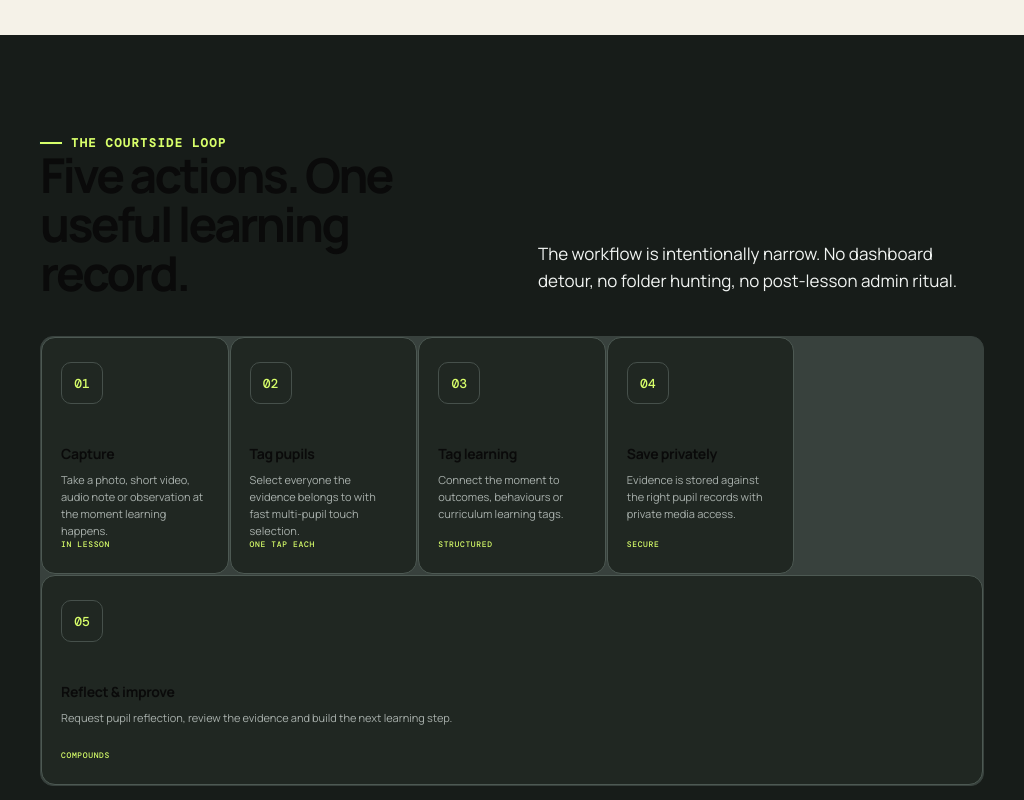
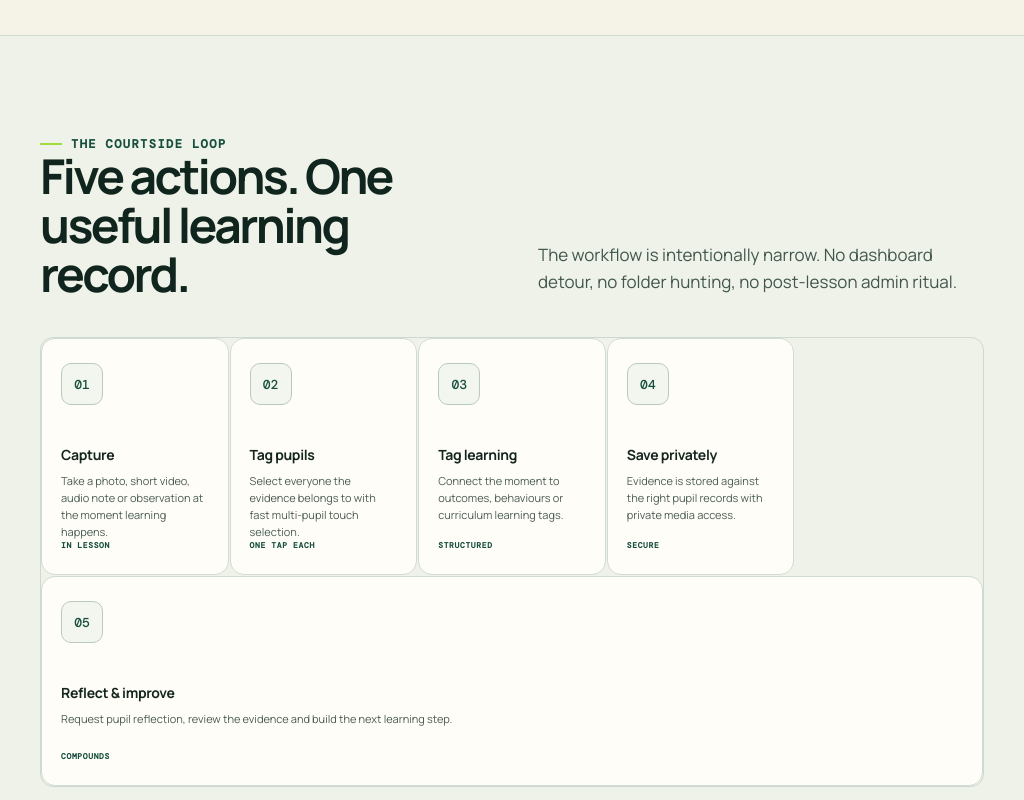
Before and after one commit to TSumerfield/sportfolio_app, a Next.js app: page / in a window 1024 px wide. Shown: the part 1660-2460 px from the top of the page. Built offline with nearby package versions, Linux system fonts and the light colour scheme.

Commit message:
Improve courtside loop readability with light section

```diff
--- a/app/landing-polish.css
+++ b/app/landing-polish.css
@@ -1,4 +1,17 @@
-.landing{background:#f4f0e7;color:#18201c}.land-nav{background:#f4f0e7}.land-navlinks{color:#37423c}.land-navlinks a{opacity:1}.land-nav-cta{background:#123f32!important;color:#fff!important;border:1px solid #123f32;box-shadow:0 8px 24px rgba(18,63,50,.12)}.land-primary{background:#123f32!important;color:#fff!important;box-shadow:0 8px 24px rgba(18,63,50,.14)}.land-secondary{background:#fff;border-color:#d8d4ca;color:#202823}.land-lead,.land-section-head p,.problem p,.privacy-copy>p,.intelligence p,.pilot p{opacity:1}.land-lead{color:#4d5852}.land-section-head p{color:#525f58}.problem p{color:#59645e}.privacy-copy>p{color:#56615b}.intelligence p{color:#56615b}.landing .land-kicker{color:#174f3e}.landing .flow-wrap .land-kicker{color:#d8ff6a;font-size:12px;font-weight:700;letter-spacing:.12em}.landing .flow-wrap .land-section-head p{color:#f1f4f2}.flow-step p{color:#eef2ef}.land-footer{color:#606a64}
+.landing{background:#f4f0e7;color:#18201c}.land-nav{background:#f4f0e7}.land-navlinks{color:#37423c}.land-navlinks a{opacity:1}.land-nav-cta{background:#123f32!important;color:#fff!important;border:1px solid #123f32;box-shadow:0 8px 24px rgba(18,63,50,.12)}.land-primary{background:#123f32!important;color:#fff!important;box-shadow:0 8px 24px rgba(18,63,50,.14)}.land-secondary{background:#fff;border-color:#d8d4ca;color:#202823}.land-lead,.land-section-head p,.problem p,.privacy-copy>p,.intelligence p,.pilot p{opacity:1}.land-lead{color:#4d5852}.land-section-head p{color:#525f58}.problem p{color:#59645e}.privacy-copy>p{color:#56615b}.intelligence p{color:#56615b}.landing .land-kicker{color:#174f3e}.land-footer{color:#606a64}
+
+/* Courtside Loop: high-contrast light treatment for iPad and desktop readability. */
+.landing .flow-wrap{background:#eef2e8!important;color:#14251e!important;border-top:1px solid rgba(18,63,50,.12);border-bottom:1px solid rgba(18,63,50,.12)}
+.landing .flow-wrap .land-kicker{color:#174f3e!important;font-size:12px;font-weight:800;letter-spacing:.12em}
+.landing .flow-wrap .land-kicker:before{background:#9fdc3b;box-shadow:none}
+.landing .flow-wrap .land-section-head h2{color:#10251d!important}
+.landing .flow-wrap .land-section-head p{color:#41564d!important;opacity:1!important}
+.landing .flow{background:#cfd9d2;border-color:#cfd9d2}
+.landing .flow-step{background:#fffdf8!important;color:#14251e!important;border-color:#d1dbd4!important}
+.landing .flow-icon{border-color:#b8c9bf!important;background:#f2f6ee;color:#174f3e!important}
+.landing .flow-step h3{color:#14251e!important}
+.landing .flow-step p{color:#4a5d54!important;opacity:1!important}
+.landing .flow-time{color:#174f3e!important;font-weight:800}
 
 /* Courtside Loop: readability is prioritised over card density on iPad. */
 @media(min-width:951px) and (max-width:1240px){
@@ -6,13 +19,13 @@
   .flow-wrap .land-section-head{grid-template-columns:1fr 1fr;gap:52px;margin-bottom:38px;align-items:end}
   .flow-wrap .land-section-head h2{font-size:48px;line-height:1.02}
   .flow-wrap .land-section-head p{font-size:17px;line-height:1.6;max-width:500px}
-  .flow{grid-template-columns:repeat(2,minmax(0,1fr));gap:14px;background:transparent;border:0;overflow:visible}
-  .flow-step{min-height:238px;border:1px solid #4d5953;border-radius:14px;padding:28px 30px;background:#202722}
+  .flow{grid-template-columns:repeat(2,minmax(0,1fr));gap:14px;background:transparent!important;border:0;overflow:visible}
+  .flow-step{min-height:238px;border:1px solid #d1dbd4;border-radius:14px;padding:28px 30px;background:#fffdf8!important}
   .flow-step:last-child{grid-column:1/-1;min-height:210px}
-  .flow-icon{width:48px;height:48px;margin-bottom:26px;font-size:14px;border-color:#5b6761}
+  .flow-icon{width:48px;height:48px;margin-bottom:26px;font-size:14px}
   .flow-step h3{font-size:24px;line-height:1.2;margin-bottom:10px}
   .flow-step p{font-size:16px;line-height:1.55;max-width:520px}
-  .flow-time{font-size:11px;font-weight:700;letter-spacing:.08em}
+  .flow-time{font-size:11px;font-weight:800;letter-spacing:.08em}
 }
 
 @media(min-width:621px) and (max-width:950px){
@@ -20,13 +33,13 @@
   .flow-wrap .land-section-head{margin-bottom:34px}
   .flow-wrap .land-section-head h2{font-size:44px}
   .flow-wrap .land-section-head p{font-size:16px;line-height:1.6}
-  .flow{grid-template-columns:repeat(2,minmax(0,1fr));gap:12px;background:transparent;border:0;overflow:visible}
-  .flow-step{min-height:220px;border:1px solid #4d5953;border-radius:12px;padding:24px}
+  .flow{grid-template-columns:repeat(2,minmax(0,1fr));gap:12px;background:transparent!important;border:0;overflow:visible}
+  .flow-step{min-height:220px;border:1px solid #d1dbd4;border-radius:12px;padding:24px}
   .flow-step:last-child{grid-column:1/-1}
   .flow-icon{width:46px;height:46px;margin-bottom:22px;font-size:14px}
   .flow-step h3{font-size:22px;line-height:1.2}
   .flow-step p{font-size:15px;line-height:1.55}
-  .flow-time{font-size:10px;font-weight:700}
+  .flow-time{font-size:10px;font-weight:800}
 }
 
-@media(max-width:620px){.land-navlinks{gap:8px}.land-nav-cta{font-size:11px}.land-hero{padding-top:34px}.land-hero h1{font-size:48px;line-height:.98}.land-proof{gap:12px}.pilot .land-primary{width:100%}.flow-wrap .land-section-head p{font-size:16px;line-height:1.6}.flow{gap:10px;background:transparent;border:0;overflow:visible}.flow-step{min-height:190px;border:1px solid #4d5953;border-radius:12px;padding:24px}.flow-icon{width:46px;height:46px;font-size:14px}.flow-step h3{font-size:22px}.flow-step p{font-size:15px;line-height:1.55}.flow-time{font-size:10px;font-weight:700}}
+@media(max-width:620px){.land-navlinks{gap:8px}.land-nav-cta{font-size:11px}.land-hero{padding-top:34px}.land-hero h1{font-size:48px;line-height:.98}.land-proof{gap:12px}.pilot .land-primary{width:100%}.flow-wrap .land-section-head p{font-size:16px;line-height:1.6}.flow{gap:10px;background:transparent!important;border:0;overflow:visible}.flow-step{min-height:190px;border:1px solid #d1dbd4;border-radius:12px;padding:24px}.flow-icon{width:46px;height:46px;font-size:14px}.flow-step h3{font-size:22px}.flow-step p{font-size:15px;line-height:1.55}.flow-time{font-size:10px;font-weight:800}}
```
